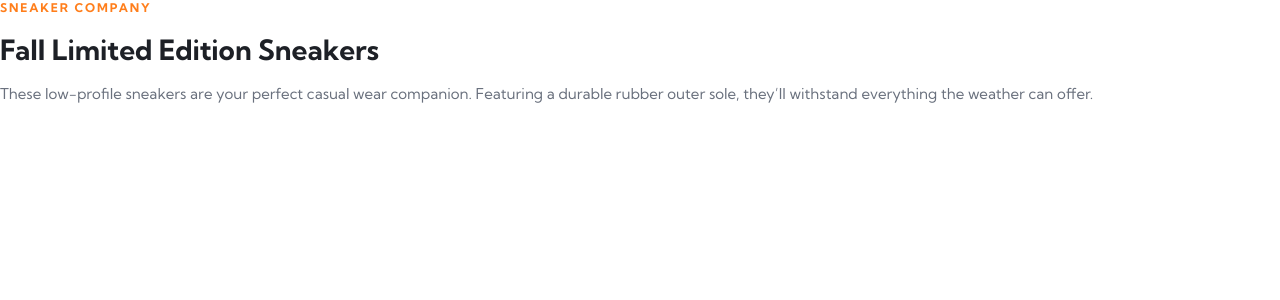
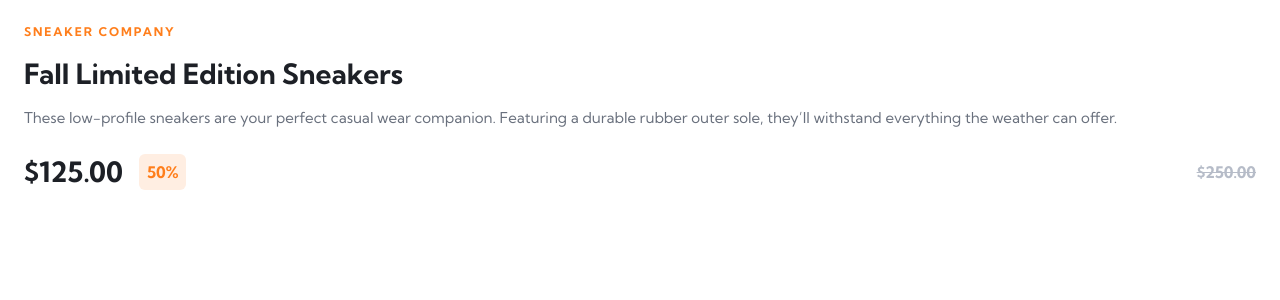
Before and after one commit to AlbertBabaiani/e-commerce-sneakers-page, an Angular app: page / in a window 1280 px wide. Shown: the top 300 px of the page. Built offline with nearby package versions, Linux system fonts and the light colour scheme.

Commit message:
add price display

```diff
--- a/src/app/app.html
+++ b/src/app/app.html
@@ -1 +1 @@
-<app-product-content />
+<section app-product-content></section>
--- a/src/app/components/product-content/product-content.html
+++ b/src/app/components/product-content/product-content.html
@@ -6,3 +6,21 @@
   These low-profile sneakers are your perfect casual wear companion. Featuring a durable rubber
   outer sole, they’ll withstand everything the weather can offer.
 </p>
+
+<div class="price-wrapper">
+  <div class="current-price-row">
+    <span class="current-price"> {{ current_price() | currency }} </span>
+
+    @if (discount()) {
+      <span class="discount-badge">
+        {{ discount() | percent }}
+      </span>
+    }
+  </div>
+
+  @if (discount()) {
+    <span class="original-price">
+      {{ original_price() | currency }}
+    </span>
+  }
+</div>
--- a/src/app/components/product-content/product-content.scss
+++ b/src/app/components/product-content/product-content.scss
@@ -1,3 +1,7 @@
+:host {
+  padding: 2.4rem 2.4rem 3rem;
+}
+
 .company-name {
   text-transform: uppercase;
 
@@ -23,3 +27,47 @@ h1 {
 
   margin-block: 1.5rem 2.4rem;
 }
+
+// Price Start
+
+.price-wrapper {
+  display: flex;
+  justify-content: space-between;
+  align-items: center;
+  gap: 1rem;
+  flex-wrap: wrap;
+}
+
+.current-price-row {
+  display: flex;
+  align-items: center;
+
+  gap: 1.6rem;
+}
+
+.current-price {
+  font-size: 2.8rem;
+  font-weight: bold;
+}
+
+.discount-badge {
+  font-size: 1.6rem;
+  font-weight: bold;
+  color: var(--primary);
+
+  display: flex;
+  padding: 0.8rem;
+  background-color: var(--secondary);
+  border-radius: 0.6rem;
+}
+
+.original-price {
+  font-size: 1.6rem;
+  font-weight: bold;
+  line-height: 1.63;
+  text-align: left;
+  color: var(--text-crossed);
+  text-decoration: line-through;
+}
+
+// Price End
--- a/src/app/components/product-content/product-content.ts
+++ b/src/app/components/product-content/product-content.ts
@@ -1,11 +1,14 @@
-import { Component } from '@angular/core';
+import { CurrencyPipe, PercentPipe } from '@angular/common';
+import { Component, computed, signal } from '@angular/core';
 
 @Component({
-  selector: 'app-product-content',
-  imports: [],
+  selector: 'section[app-product-content]',
+  imports: [CurrencyPipe, PercentPipe],
   templateUrl: './product-content.html',
   styleUrl: './product-content.scss',
 })
 export class ProductContent {
-
+  discount = signal<number>(0.5);
+  original_price = signal<number>(250);
+  current_price = computed(() => this.original_price() * (1 - this.discount()));
 }
```
